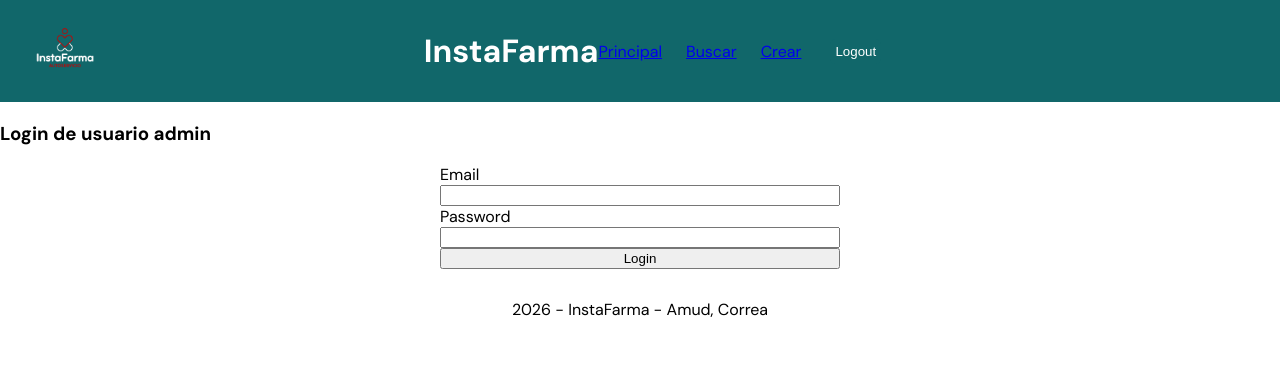
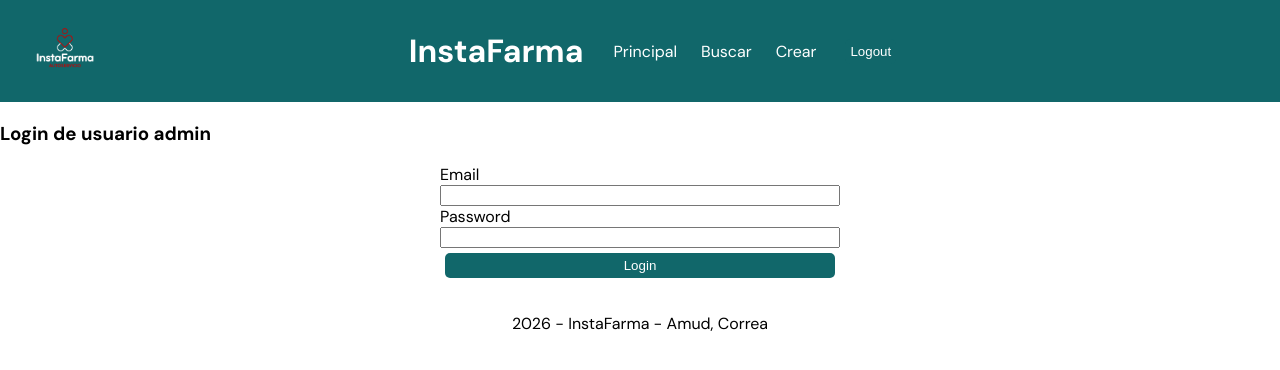
Before and after one commit to rociocorrea/tpIntegrador-programacion-III-amud-correa, a Node server app: page /login in a window 1280 px wide. Shown: the top 370 px of the page. Run offline with Node 20, Linux system fonts and the light colour scheme.

Commit message:
retoques en css

```diff
--- a/tpIntegradorBack/src/public/css/index.css
+++ b/tpIntegradorBack/src/public/css/index.css
@@ -24,9 +24,13 @@ header {
     list-style: none;
     margin: 0;
     padding: 0;
-    margin-left: auto;
+    margin-left: 30px;
 }
 
+li a {
+  text-decoration: none;
+  color: white;
+}
 
 h1{
     margin-left: 30px;
--- a/tpIntegradorBack/src/views/index.ejs
+++ b/tpIntegradorBack/src/views/index.ejs
@@ -18,7 +18,7 @@
                         <p>Id: <%= producto.id %></p>
                         <p>$ <%= producto.price %></p>
                         <p>Estado: <%= producto.active %></p>
-                        <button type="button" class="btn-carrito boton" data-id="<%= producto.id %>" >Comprar</button>
+                        <button type="boton" class="btn-carrito boton" data-id="<%= producto.id %>" >Comprar</button>
                     </div>
                     <% }) %>
             </section>
--- a/tpIntegradorBack/src/views/login.ejs
+++ b/tpIntegradorBack/src/views/login.ejs
@@ -13,7 +13,7 @@
         <label for="passwordUser">Password</label>
         <input type="password" name="password" id="passwordUser">
 
-        <input type="submit" value="Login">
+        <input class="boton" type="submit" value="Login">
 
         <% if (typeof error !== "undefined") {%>
         <p class="mensaje error centrado"> <%= error %></p>
```
